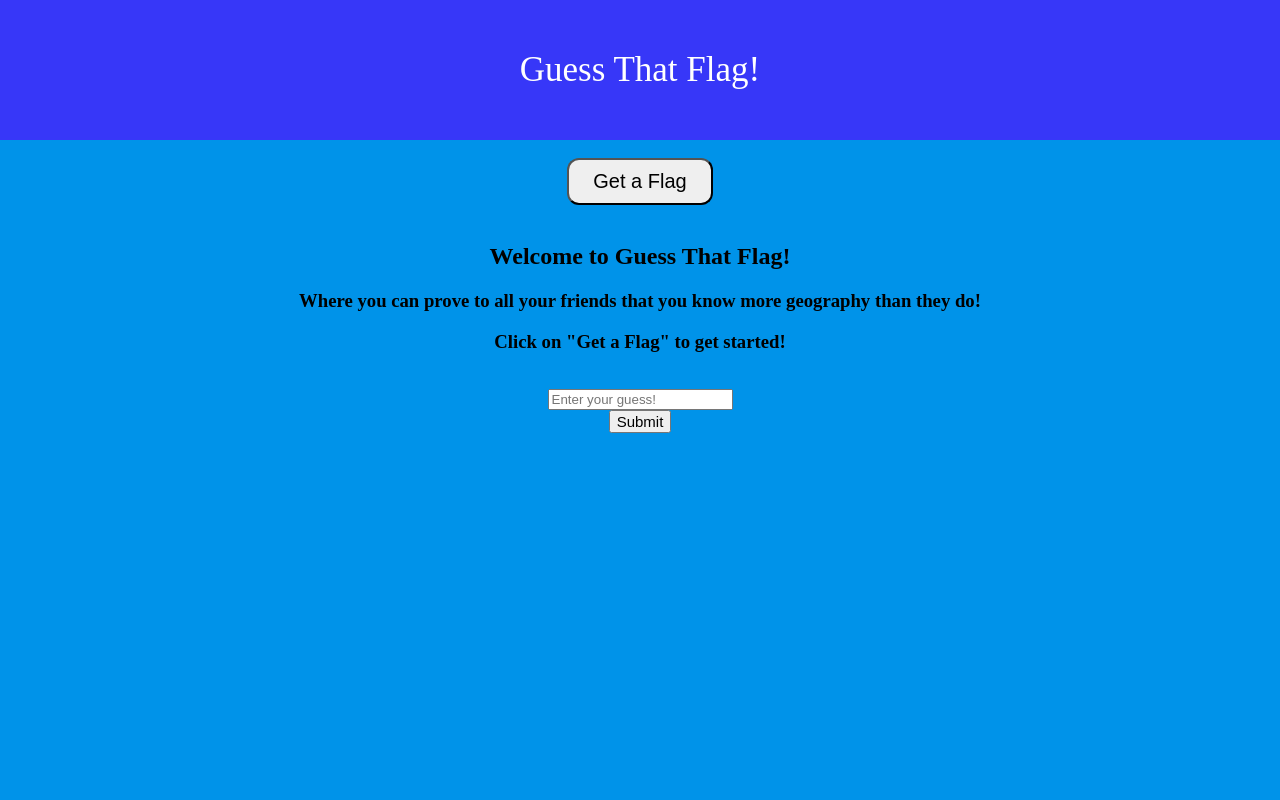
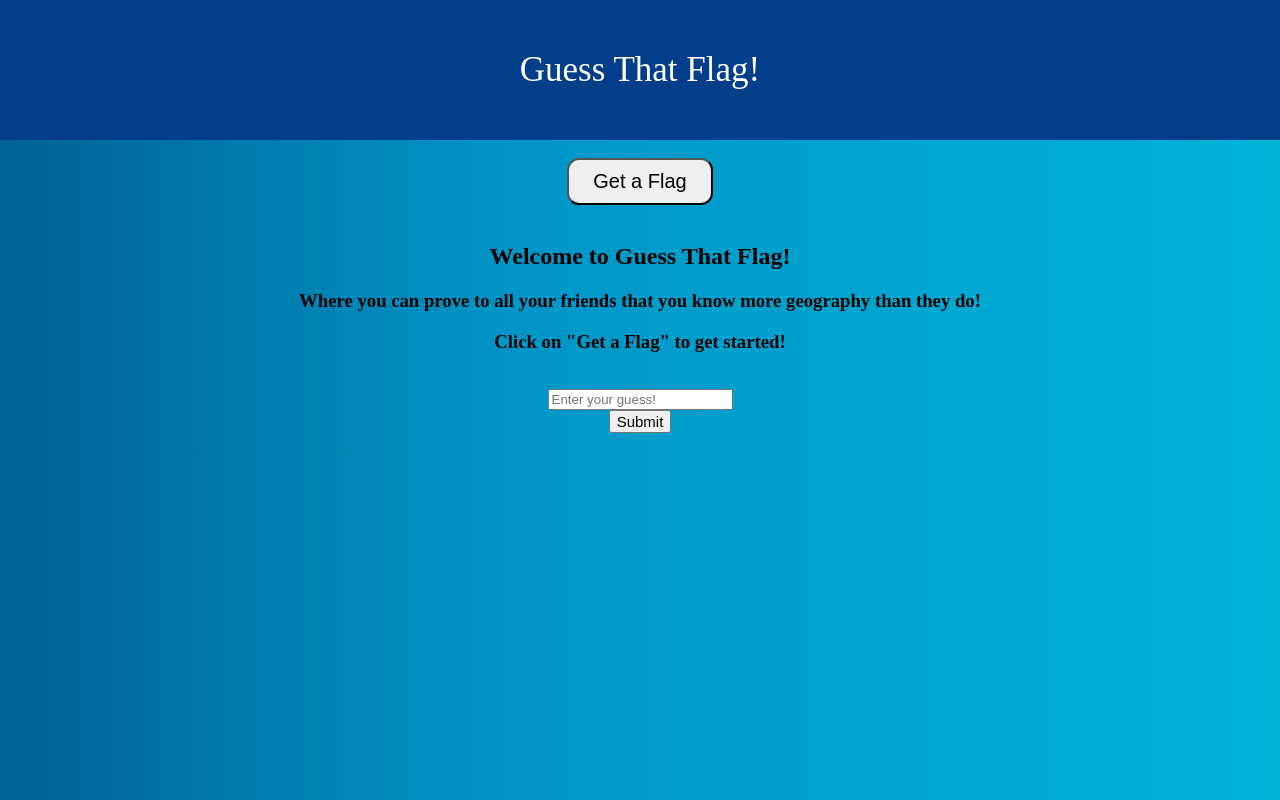
Before and after one commit to ReeseSch/guess-that-flag, a website with bundled scripts: page index.html in a window 1280 px wide. Built offline with nearby package versions, Linux system fonts and the light colour scheme; files whose address does not match are found by name.

Commit message:
css background changes

```diff
--- a/public/stylez.css
+++ b/public/stylez.css
@@ -6,8 +6,10 @@ body {
     align-items: center;
     justify-content: center;
     text-align: center;
-    background-color: #0093E9;
-    background-image: linear-gradient(160deg, #0093E9 50%, #80D0C7 100%) no-repeat center center fixed;
+    /* background-color: #0093E9;
+    background-image: linear-gradient(160deg, #0093E9 50%, #80D0C7 100%) no-repeat center center fixed; */
+    background: rgb(0,98,150);
+    background: linear-gradient(90deg, rgba(0,98,150,1) 0%, rgba(0,150,199,1) 40%, rgba(0,180,216,1) 100%);
 
 
     /* background-color: #FFFFFF;
@@ -19,7 +21,8 @@ body {
 .header {
     padding: 50px;
     text-align: center;
-    background: rgb(55, 55, 248);
+    /* background: rgb(55, 55, 248); */
+    background: #023E8a;
     color: white;
     font-size: 35px;
 }
```
